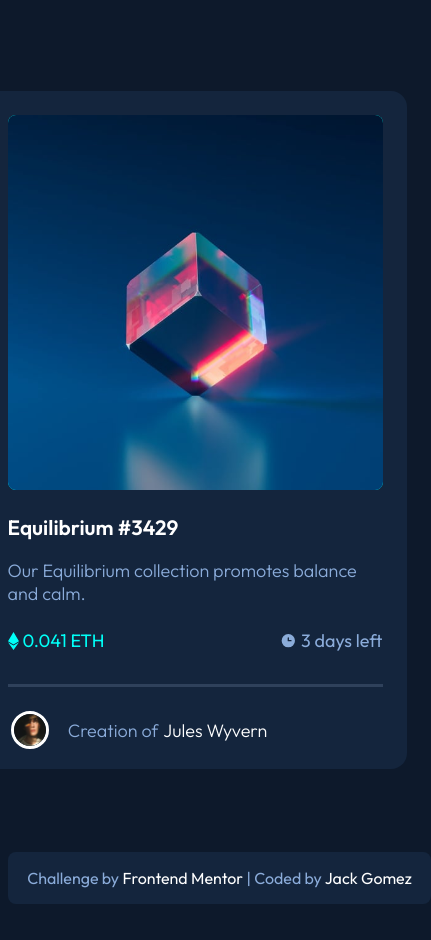
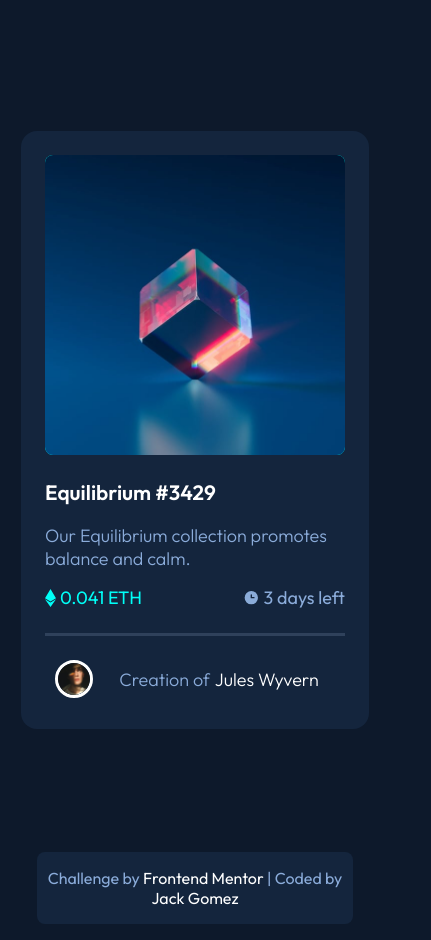
Before and after one commit to Jackgomez/NFT-Preview-Card, a plain HTML site: page index.html in a window 390 px wide. Shown: the whole page, 431 px wide, since content can reach past the window. Drawn offline with Linux system fonts and the light colour scheme.

Commit message:
final fixes

```diff
--- a/stylesheet.css
+++ b/stylesheet.css
@@ -144,3 +144,26 @@ a {
 a:hover {
     color: hsl(178, 100%, 50%);
 }
+@media only screen and (max-width: 400px) {
+    .container {
+        width: 300px;
+        height: 550px;
+    }
+    .image {
+        width: 300px;
+        height: 300px;
+    }
+    #nft {
+        width: 300px;
+        height: 300px;
+    }
+    section {
+        margin: 1rem 0;
+    }
+    .credit {
+        margin-right: 1rem;
+    }
+    footer {
+        width: 300px;
+    }
+}
```
